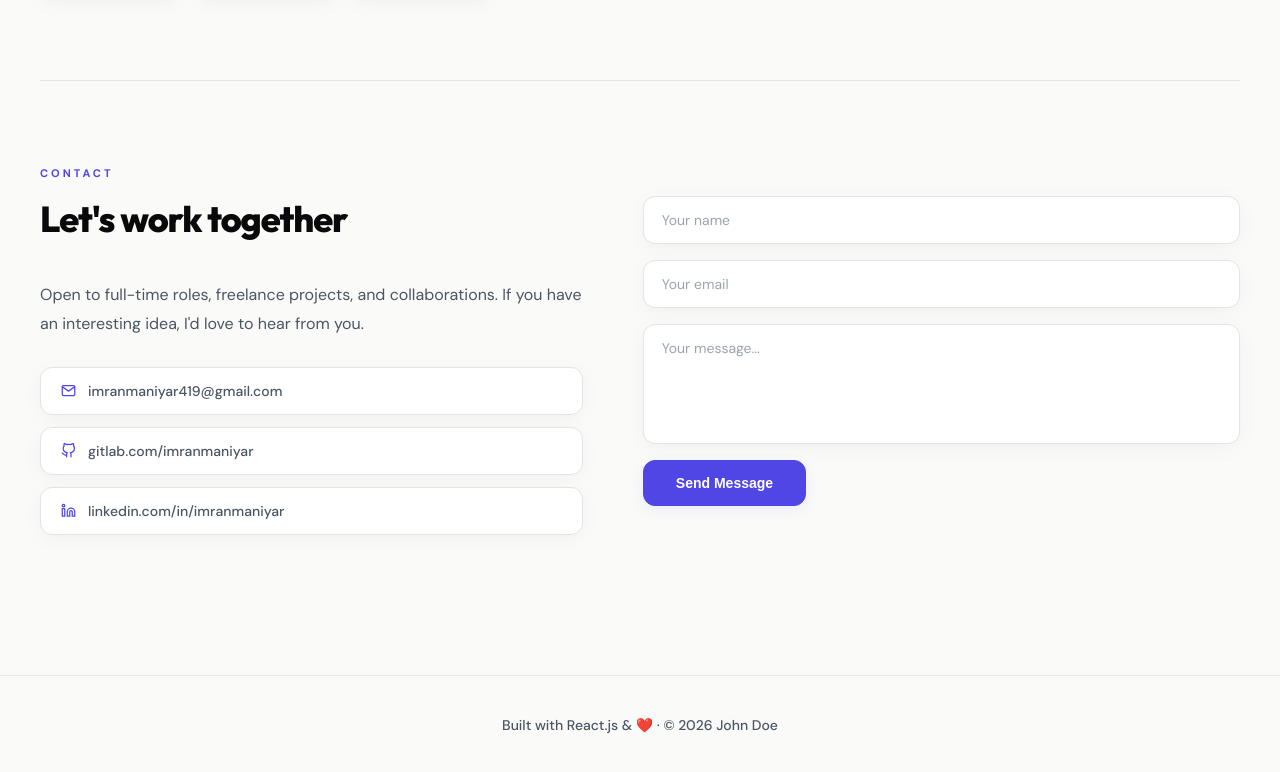
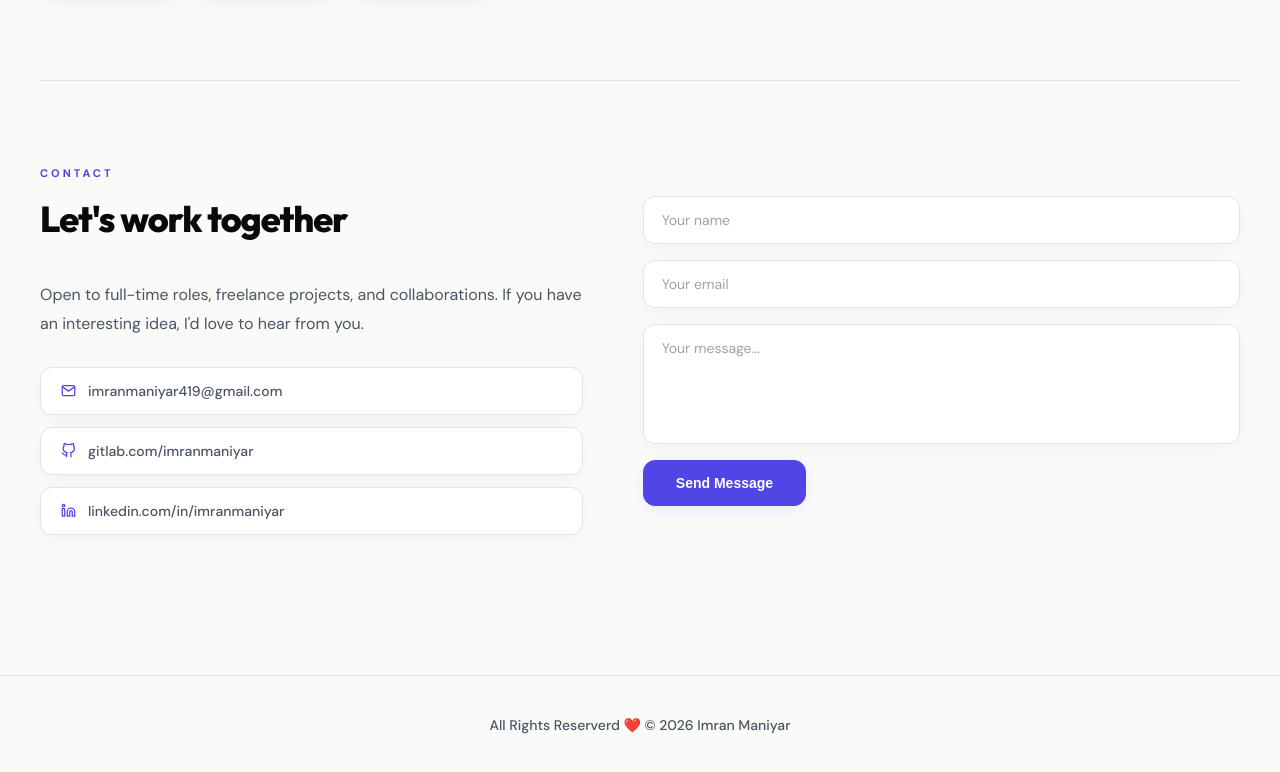
Before and after one commit to Imran4819/my_portfolio, a React (Vite) app: page / in a window 1280 px wide. Shown: the part 3203-3975 px from the top of the page. Built offline with nearby package versions, Linux system fonts and the light colour scheme.

Commit message:
chnages in foot

```diff
--- a/src/App.jsx
+++ b/src/App.jsx
@@ -20,7 +20,7 @@ function App() {
         <Contact />
       </main>
       <footer className="footer">
-        <p>Built with React.js &amp; ❤️ · © {new Date().getFullYear()} John Doe</p>
+        <p>All Rights Reserverd ❤️ © {new Date().getFullYear()} Imran Maniyar</p>
       </footer>
     </div>
   );
```
